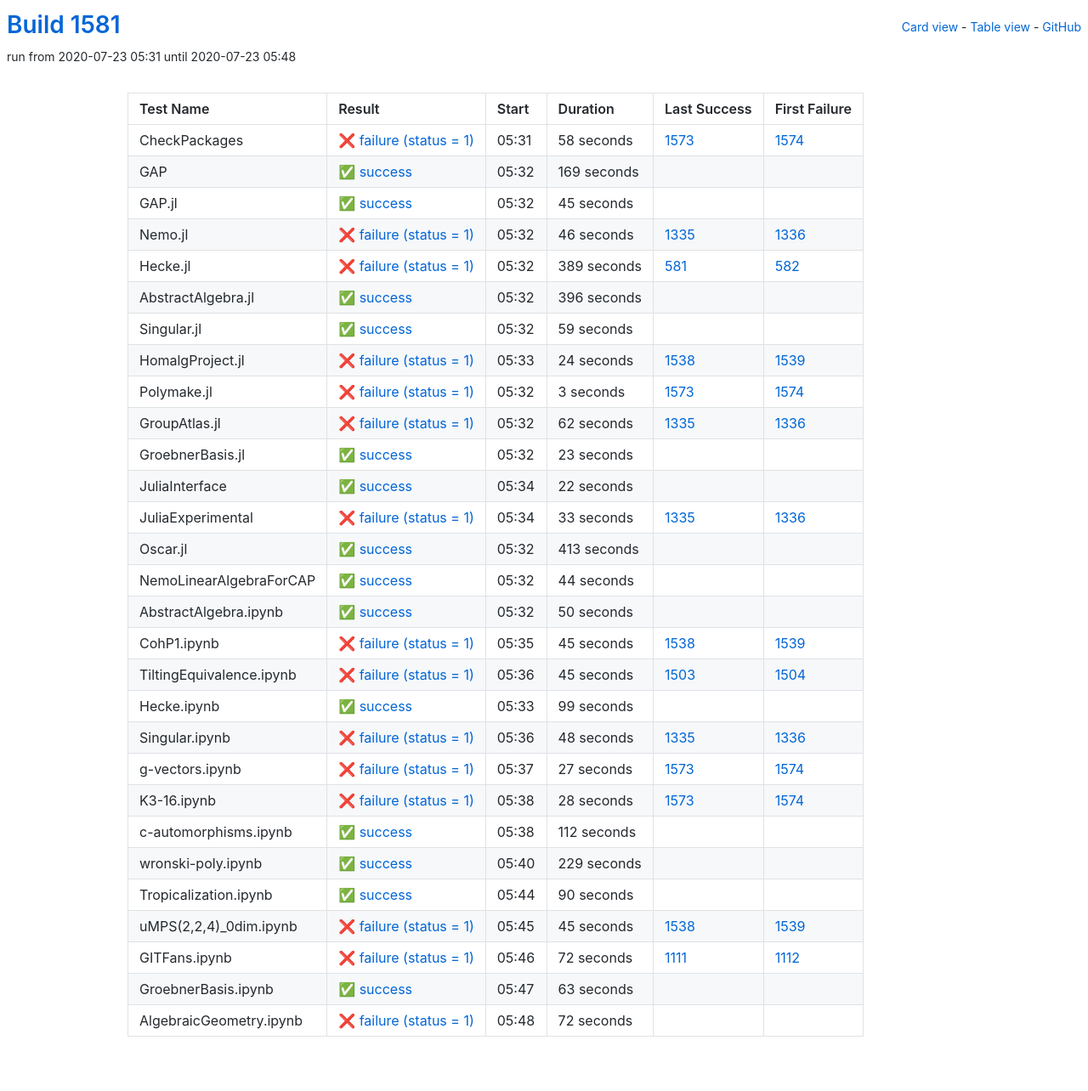
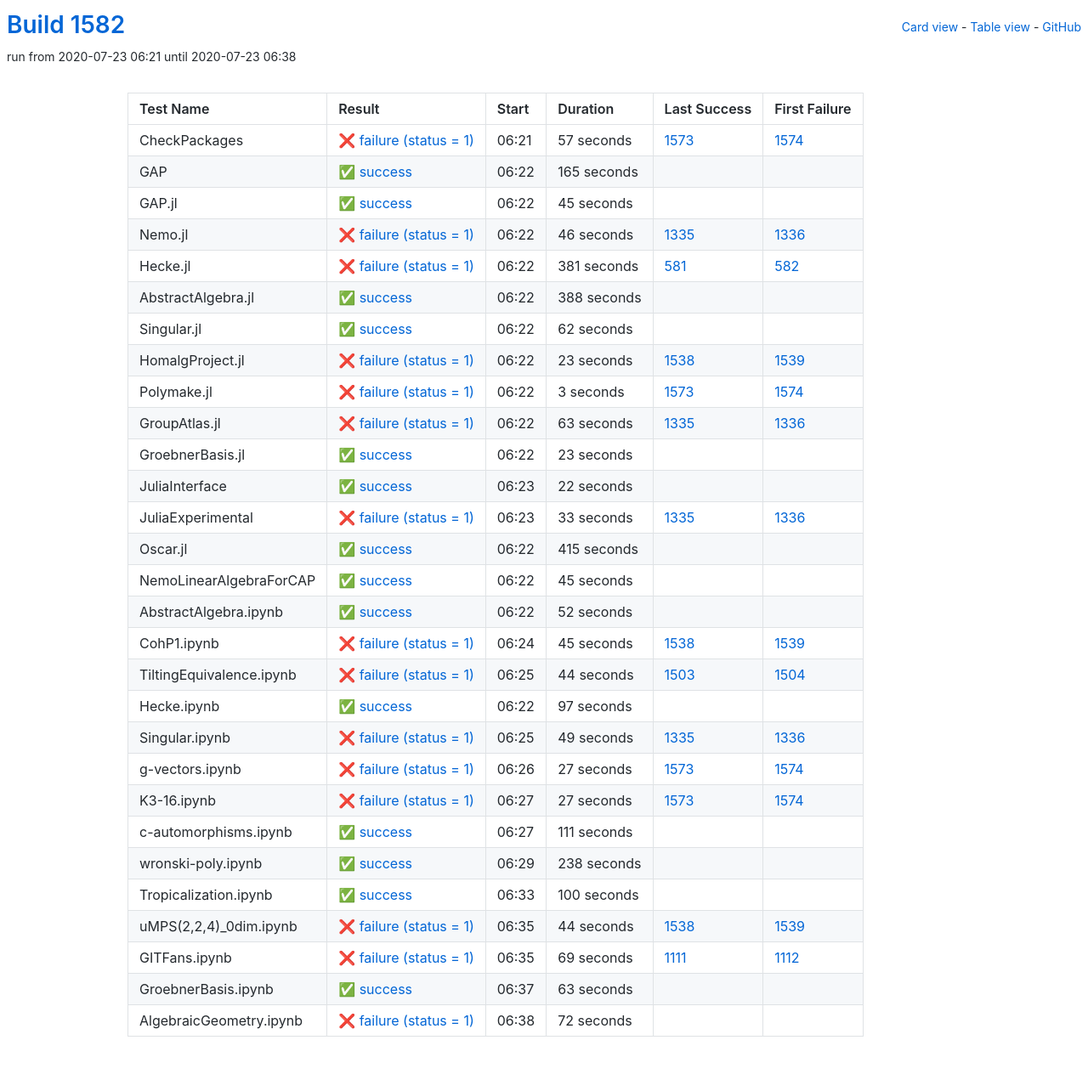
Before and after one commit to oscar-system/oscar-ci-status-1.4, a Jekyll site: the page built from table.html, in a window 1280 px wide. Shown: the whole page at 85% size. Built offline with Jekyll 4.4.1, drawn with Linux system fonts in a browser that asks for light colours.

Commit message:
Build #1582

```diff
--- a/_data/ci.yml
+++ b/_data/ci.yml
@@ -1,6 +1,6 @@
 ---
-build: 1581
-build_url: https://oscarci.mathematik.uni-kl.de/job/oscar-julia-1.4/1581/
+build: 1582
+build_url: https://oscarci.mathematik.uni-kl.de/job/oscar-julia-1.4/1582/
 job: oscar-julia-1.4
 organization: oscar-system
 repo: oscar-ci-status-1.4
@@ -8,32 +8,32 @@ repourl: https://github.com/oscar-system/oscar-ci-status-1.4
 tests:
 - name: CheckPackages
   id: checkpackages
-  log: https://oscarci.mathematik.uni-kl.de/job/oscar-julia-1.4/1581/artifact/logs/build-1581/CheckPackages.log
-  start: 2020-07-23 05:31
+  log: https://oscarci.mathematik.uni-kl.de/job/oscar-julia-1.4/1582/artifact/logs/build-1582/CheckPackages.log
+  start: 2020-07-23 06:21
   success: false
   exitcode: 1
   status: failure
-  duration: 58
+  duration: 57
   last_success: 1573
   last_success_url: https://oscarci.mathematik.uni-kl.de/job/oscar-julia-1.4/1573/
   first_failure: 1574
   first_failure_url: https://oscarci.mathematik.uni-kl.de/job/oscar-julia-1.4/1574/
 - name: GAP
   id: gap
-  log: https://oscarci.mathematik.uni-kl.de/job/oscar-julia-1.4/1581/artifact/logs/build-1581/GAP.log
-  start: 2020-07-23 05:32
+  log: https://oscarci.mathematik.uni-kl.de/job/oscar-julia-1.4/1582/artifact/logs/build-1582/GAP.log
+  start: 2020-07-23 06:22
   success: true
   exitcode: 0
   status: success
-  duration: 169
+  duration: 165
   last_success: false
   last_success_url:
   first_failure: false
   first_failure_url:
 - name: GAP.jl
   id: gap-jl
-  log: https://oscarci.mathematik.uni-kl.de/job/oscar-julia-1.4/1581/artifact/logs/build-1581/GAP.jl.log
-  start: 2020-07-23 05:32
+  log: https://oscarci.mathematik.uni-kl.de/job/oscar-julia-1.4/1582/artifact/logs/build-1582/GAP.jl.log
+  start: 2020-07-23 06:22
   success: true
   exitcode: 0
   status: success
@@ -44,8 +44,8 @@ tests:
   first_failure_url:
 - name: Nemo.jl
   id: nemo-jl
-  log: https://oscarci.mathematik.uni-kl.de/job/oscar-julia-1.4/1581/artifact/logs/build-1581/Nemo.jl.log
-  start: 2020-07-23 05:32
+  log: https://oscarci.mathematik.uni-kl.de/job/oscar-julia-1.4/1582/artifact/logs/build-1582/Nemo.jl.log
+  start: 2020-07-23 06:22
   success: false
   exitcode: 1
   status: failure
@@ -56,56 +56,56 @@ tests:
   first_failure_url: https://oscarci.mathematik.uni-kl.de/job/oscar-julia-1.4/1336/
 - name: Hecke.jl
   id: hecke-jl
-  log: https://oscarci.mathematik.uni-kl.de/job/oscar-julia-1.4/1581/artifact/logs/build-1581/Hecke.jl.log
-  start: 2020-07-23 05:32
+  log: https://oscarci.mathematik.uni-kl.de/job/oscar-julia-1.4/1582/artifact/logs/build-1582/Hecke.jl.log
+  start: 2020-07-23 06:22
   success: false
   exitcode: 1
   status: failure
-  duration: 389
+  duration: 381
   last_success: 581
   last_success_url: https://oscarci.mathematik.uni-kl.de/job/oscar-julia-1.4/581/
   first_failure: 582
   first_failure_url: https://oscarci.mathematik.uni-kl.de/job/oscar-julia-1.4/582/
 - name: AbstractAlgebra.jl
   id: abstractalgebra-jl
-  log: https://oscarci.mathematik.uni-kl.de/job/oscar-julia-1.4/1581/artifact/logs/build-1581/AbstractAlgebra.jl.log
-  start: 2020-07-23 05:32
+  log: https://oscarci.mathematik.uni-kl.de/job/oscar-julia-1.4/1582/artifact/logs/build-1582/AbstractAlgebra.jl.log
+  start: 2020-07-23 06:22
   success: true
   exitcode: 0
   status: success
-  duration: 396
+  duration: 388
   last_success: false
   last_success_url:
   first_failure: false
   first_failure_url:
 - name: Singular.jl
   id: singular-jl
-  log: https://oscarci.mathematik.uni-kl.de/job/oscar-julia-1.4/1581/artifact/logs/build-1581/Singular.jl.log
-  start: 2020-07-23 05:32
+  log: https://oscarci.mathematik.uni-kl.de/job/oscar-julia-1.4/1582/artifact/logs/build-1582/Singular.jl.log
+  start: 2020-07-23 06:22
   success: true
   exitcode: 0
   status: success
-  duration: 59
+  duration: 62
   last_success: false
   last_success_url:
   first_failure: false
   first_failure_url:
 - name: HomalgProject.jl
   id: homalgproject-jl
-  log: https://oscarci.mathematik.uni-kl.de/job/oscar-julia-1.4/1581/artifact/logs/build-1581/HomalgProject.jl.log
-  start: 2020-07-23 05:33
+  log: https://oscarci.mathematik.uni-kl.de/job/oscar-julia-1.4/1582/artifact/logs/build-1582/HomalgProject.jl.log
+  start: 2020-07-23 06:22
   success: false
   exitcode: 1
   status: failure
-  duration: 24
+  duration: 23
   last_success: 1538
   last_success_url: https://oscarci.mathematik.uni-kl.de/job/oscar-julia-1.4/1538/
   first_failure: 1539
   first_failure_url: https://oscarci.mathematik.uni-kl.de/job/oscar-julia-1.4/1539/
 - name: Polymake.jl
   id: polymake-jl
-  log: https://oscarci.mathematik.uni-kl.de/job/oscar-julia-1.4/1581/artifact/logs/build-1581/Polymake.jl.log
-  start: 2020-07-23 05:32
+  log: https://oscarci.mathematik.uni-kl.de/job/oscar-julia-1.4/1582/artifact/logs/build-1582/Polymake.jl.log
+  start: 2020-07-23 06:22
   success: false
   exitcode: 1
   status: failure
@@ -116,20 +116,20 @@ tests:
   first_failure_url: https://oscarci.mathematik.uni-kl.de/job/oscar-julia-1.4/1574/
 - name: GroupAtlas.jl
   id: groupatlas-jl
-  log: https://oscarci.mathematik.uni-kl.de/job/oscar-julia-1.4/1581/artifact/logs/build-1581/GroupAtlas.jl.log
-  start: 2020-07-23 05:32
+  log: https://oscarci.mathematik.uni-kl.de/job/oscar-julia-1.4/1582/artifact/logs/build-1582/GroupAtlas.jl.log
+  start: 2020-07-23 06:22
   success: false
   exitcode: 1
   status: failure
-  duration: 62
+  duration: 63
   last_success: 1335
   last_success_url: https://oscarci.mathematik.uni-kl.de/job/oscar-julia-1.4/1335/
   first_failure: 1336
   first_failure_url: https://oscarci.mathematik.uni-kl.de/job/oscar-julia-1.4/1336/
 - name: GroebnerBasis.jl
   id: groebnerbasis-jl
-  log: https://oscarci.mathematik.uni-kl.de/job/oscar-julia-1.4/1581/artifact/logs/build-1581/GroebnerBasis.jl.log
-  start: 2020-07-23 05:32
+  log: https://oscarci.mathematik.uni-kl.de/job/oscar-julia-1.4/1582/artifact/logs/build-1582/GroebnerBasis.jl.log
+  start: 2020-07-23 06:22
   success: true
   exitcode: 0
   status: success
@@ -140,8 +140,8 @@ tests:
   first_failure_url:
 - name: JuliaInterface
   id: juliainterface
-  log: https://oscarci.mathematik.uni-kl.de/job/oscar-julia-1.4/1581/artifact/logs/build-1581/JuliaInterface.log
-  start: 2020-07-23 05:34
+  log: https://oscarci.mathematik.uni-kl.de/job/oscar-julia-1.4/1582/artifact/logs/build-1582/JuliaInterface.log
+  start: 2020-07-23 06:23
   success: true
   exitcode: 0
   status: success
@@ -152,8 +152,8 @@ tests:
   first_failure_url:
 - name: JuliaExperimental
   id: juliaexperimental
-  log: https://oscarci.mathematik.uni-kl.de/job/oscar-julia-1.4/1581/artifact/logs/build-1581/JuliaExperimental.log
-  start: 2020-07-23 05:34
+  log: https://oscarci.mathematik.uni-kl.de/job/oscar-julia-1.4/1582/artifact/logs/build-1582/JuliaExperimental.log
+  start: 2020-07-23 06:23
   success: false
   exitcode: 1
   status: failure
@@ -164,44 +164,44 @@ tests:
   first_failure_url: https://oscarci.mathematik.uni-kl.de/job/oscar-julia-1.4/1336/
 - name: Oscar.jl
   id: oscar-jl
-  log: https://oscarci.mathematik.uni-kl.de/job/oscar-julia-1.4/1581/artifact/logs/build-1581/Oscar.jl.log
-  start: 2020-07-23 05:32
+  log: https://oscarci.mathematik.uni-kl.de/job/oscar-julia-1.4/1582/artifact/logs/build-1582/Oscar.jl.log
+  start: 2020-07-23 06:22
   success: true
   exitcode: 0
   status: success
-  duration: 413
+  duration: 415
   last_success: false
   last_success_url:
   first_failure: false
   first_failure_url:
 - name: NemoLinearAlgebraForCAP
   id: nemolinearalgebraforcap
-  log: https://oscarci.mathematik.uni-kl.de/job/oscar-julia-1.4/1581/artifact/logs/build-1581/NemoLinearAlgebraForCAP.log
-  start: 2020-07-23 05:32
+  log: https://oscarci.mathematik.uni-kl.de/job/oscar-julia-1.4/1582/artifact/logs/build-1582/NemoLinearAlgebraForCAP.log
+  start: 2020-07-23 06:22
   success: true
   exitcode: 0
   status: success
-  duration: 44
+  duration: 45
   last_success: false
   last_success_url:
   first_failure: false
   first_failure_url:
 - name: AbstractAlgebra.ipynb
   id: abstractalgebra-ipynb
-  log: https://oscarci.mathematik.uni-kl.de/job/oscar-julia-1.4/1581/artifact/logs/build-1581/AbstractAlgebra.ipynb.log
-  start: 2020-07-23 05:32
+  log: https://oscarci.mathematik.uni-kl.de/job/oscar-julia-1.4/1582/artifact/logs/build-1582/AbstractAlgebra.ipynb.log
+  start: 2020-07-23 06:22
   success: true
   exitcode: 0
   status: success
-  duration: 50
+  duration: 52
   last_success: false
   last_success_url:
   first_failure: false
   first_failure_url:
 - name: CohP1.ipynb
   id: cohp1-ipynb
-  log: https://oscarci.mathematik.uni-kl.de/job/oscar-julia-1.4/1581/artifact/logs/build-1581/CohP1.ipynb.log
-  start: 2020-07-23 05:35
+  log: https://oscarci.mathematik.uni-kl.de/job/oscar-julia-1.4/1582/artifact/logs/build-1582/CohP1.ipynb.log
+  start: 2020-07-23 06:24
   success: false
   exitcode: 1
   status: failure
@@ -212,44 +212,44 @@ tests:
   first_failure_url: https://oscarci.mathematik.uni-kl.de/job/oscar-julia-1.4/1539/
 - name: TiltingEquivalence.ipynb
   id: tiltingequivalence-ipynb
-  log: https://oscarci.mathematik.uni-kl.de/job/oscar-julia-1.4/1581/artifact/logs/build-1581/TiltingEquivalence.ipynb.log
-  start: 2020-07-23 05:36
+  log: https://oscarci.mathematik.uni-kl.de/job/oscar-julia-1.4/1582/artifact/logs/build-1582/TiltingEquivalence.ipynb.log
+  start: 2020-07-23 06:25
   success: false
   exitcode: 1
   status: failure
-  duration: 45
+  duration: 44
   last_success: 1503
   last_success_url: https://oscarci.mathematik.uni-kl.de/job/oscar-julia-1.4/1503/
   first_failure: 1504
   first_failure_url: https://oscarci.mathematik.uni-kl.de/job/oscar-julia-1.4/1504/
 - name: Hecke.ipynb
   id: hecke-ipynb
-  log: https://oscarci.mathematik.uni-kl.de/job/oscar-julia-1.4/1581/artifact/logs/build-1581/Hecke.ipynb.log
-  start: 2020-07-23 05:33
+  log: https://oscarci.mathematik.uni-kl.de/job/oscar-julia-1.4/1582/artifact/logs/build-1582/Hecke.ipynb.log
+  start: 2020-07-23 06:22
   success: true
   exitcode: 0
   status: success
-  duration: 99
+  duration: 97
   last_success: false
   last_success_url:
   first_failure: false
   first_failure_url:
 - name: Singular.ipynb
   id: singular-ipynb
-  log: https://oscarci.mathematik.uni-kl.de/job/oscar-julia-1.4/1581/artifact/logs/build-1581/Singular.ipynb.log
-  start: 2020-07-23 05:36
+  log: https://oscarci.mathematik.uni-kl.de/job/oscar-julia-1.4/1582/artifact/logs/build-1582/Singular.ipynb.log
+  start: 2020-07-23 06:25
   success: false
   exitcode: 1
   status: failure
-  duration: 48
+  duration: 49
   last_success: 1335
   last_success_url: https://oscarci.mathematik.uni-kl.de/job/oscar-julia-1.4/1335/
   first_failure: 1336
   first_failure_url: https://oscarci.mathematik.uni-kl.de/job/oscar-julia-1.4/1336/
 - name: g-vectors.ipynb
   id: g-vectors-ipynb
-  log: https://oscarci.mathematik.uni-kl.de/job/oscar-julia-1.4/1581/artifact/logs/build-1581/g-vectors.ipynb.log
-  start: 2020-07-23 05:37
+  log: https://oscarci.mathematik.uni-kl.de/job/oscar-julia-1.4/1582/artifact/logs/build-1582/g-vectors.ipynb.log
+  start: 2020-07-23 06:26
   success: false
   exitcode: 1
   status: failure
@@ -260,80 +260,80 @@ tests:
   first_failure_url: https://oscarci.mathematik.uni-kl.de/job/oscar-julia-1.4/1574/
 - name: K3-16.ipynb
   id: k3-16-ipynb
-  log: https://oscarci.mathematik.uni-kl.de/job/oscar-julia-1.4/1581/artifact/logs/build-1581/K3-16.ipynb.log
-  start: 2020-07-23 05:38
+  log: https://oscarci.mathematik.uni-kl.de/job/oscar-julia-1.4/1582/artifact/logs/build-1582/K3-16.ipynb.log
+  start: 2020-07-23 06:27
   success: false
   exitcode: 1
   status: failure
-  duration: 28
+  duration: 27
   last_success: 1573
   last_success_url: https://oscarci.mathematik.uni-kl.de/job/oscar-julia-1.4/1573/
   first_failure: 1574
   first_failure_url: https://oscarci.mathematik.uni-kl.de/job/oscar-julia-1.4/1574/
 - name: c-automorphisms.ipynb
   id: c-automorphisms-ipynb
-  log: https://oscarci.mathematik.uni-kl.de/job/oscar-julia-1.4/1581/artifact/logs/build-1581/c-automorphisms.ipynb.log
-  start: 2020-07-23 05:38
+  log: https://oscarci.mathematik.uni-kl.de/job/oscar-julia-1.4/1582/artifact/logs/build-1582/c-automorphisms.ipynb.log
+  start: 2020-07-23 06:27
   success: true
   exitcode: 0
   status: success
-  duration: 112
+  duration: 111
   last_success: false
   last_success_url:
   first_failure: false
   first_failure_url:
 - name: wronski-poly.ipynb
   id: wronski-poly-ipynb
-  log: https://oscarci.mathematik.uni-kl.de/job/oscar-julia-1.4/1581/artifact/logs/build-1581/wronski-poly.ipynb.log
-  start: 2020-07-23 05:40
+  log: https://oscarci.mathematik.uni-kl.de/job/oscar-julia-1.4/1582/artifact/logs/build-1582/wronski-poly.ipynb.log
+  start: 2020-07-23 06:29
   success: true
   exitcode: 0
   status: success
-  duration: 229
+  duration: 238
   last_success: false
   last_success_url:
   first_failure: false
   first_failure_url:
 - name: Tropicalization.ipynb
   id: tropicalization-ipynb
-  log: https://oscarci.mathematik.uni-kl.de/job/oscar-julia-1.4/1581/artifact/logs/build-1581/Tropicalization.ipynb.log
-  start: 2020-07-23 05:44
+  log: https://oscarci.mathematik.uni-kl.de/job/oscar-julia-1.4/1582/artifact/logs/build-1582/Tropicalization.ipynb.log
+  start: 2020-07-23 06:33
   success: true
   exitcode: 0
   status: success
-  duration: 90
+  duration: 100
   last_success: false
   last_success_url:
   first_failure: false
   first_failure_url:
 - name: uMPS(2,2,4)_0dim.ipynb
   id: umps-2-2-4-0dim-ipynb
-  log: https://oscarci.mathematik.uni-kl.de/job/oscar-julia-1.4/1581/artifact/logs/build-1581/uMPS-2-2-4-_0dim.ipynb.log
-  start: 2020-07-23 05:45
+  log: https://oscarci.mathematik.uni-kl.de/job/oscar-julia-1.4/1582/artifact/logs/build-1582/uMPS-2-2-4-_0dim.ipynb.log
+  start: 2020-07-23 06:35
   success: false
   exitcode: 1
   status: failure
-  duration: 45
+  duration: 44
   last_success: 1538
   last_success_url: https://oscarci.mathematik.uni-kl.de/job/oscar-julia-1.4/1538/
   first_failure: 1539
   first_failure_url: https://oscarci.mathematik.uni-kl.de/job/oscar-julia-1.4/1539/
 - name: GITFans.ipynb
   id: gitfans-ipynb
-  log: https://oscarci.mathematik.uni-kl.de/job/oscar-julia-1.4/1581/artifact/logs/build-1581/GITFans.ipynb.log
-  start: 2020-07-23 05:46
+  log: https://oscarci.mathematik.uni-kl.de/job/oscar-julia-1.4/1582/artifact/logs/build-1582/GITFans.ipynb.log
+  start: 2020-07-23 06:35
   success: false
   exitcode: 1
   status: failure
-  duration: 72
+  duration: 69
   last_success: 1111
   last_success_url: https://oscarci.mathematik.uni-kl.de/job/oscar-julia-1.4/1111/
   first_failure: 1112
   first_failure_url: https://oscarci.mathematik.uni-kl.de/job/oscar-julia-1.4/1112/
 - name: GroebnerBasis.ipynb
   id: groebnerbasis-ipynb
-  log: https://oscarci.mathematik.uni-kl.de/job/oscar-julia-1.4/1581/artifact/logs/build-1581/GroebnerBasis.ipynb.log
-  start: 2020-07-23 05:47
+  log: https://oscarci.mathematik.uni-kl.de/job/oscar-julia-1.4/1582/artifact/logs/build-1582/GroebnerBasis.ipynb.log
+  start: 2020-07-23 06:37
   success: true
   exitcode: 0
   status: success
@@ -344,8 +344,8 @@ tests:
   first_failure_url:
 - name: AlgebraicGeometry.ipynb
   id: algebraicgeometry-ipynb
-  log: https://oscarci.mathematik.uni-kl.de/job/oscar-julia-1.4/1581/artifact/logs/build-1581/AlgebraicGeometry.ipynb.log
-  start: 2020-07-23 05:48
+  log: https://oscarci.mathematik.uni-kl.de/job/oscar-julia-1.4/1582/artifact/logs/build-1582/AlgebraicGeometry.ipynb.log
+  start: 2020-07-23 06:38
   success: false
   exitcode: 1
   status: failure
```
Also changed, not shown: README.md.
